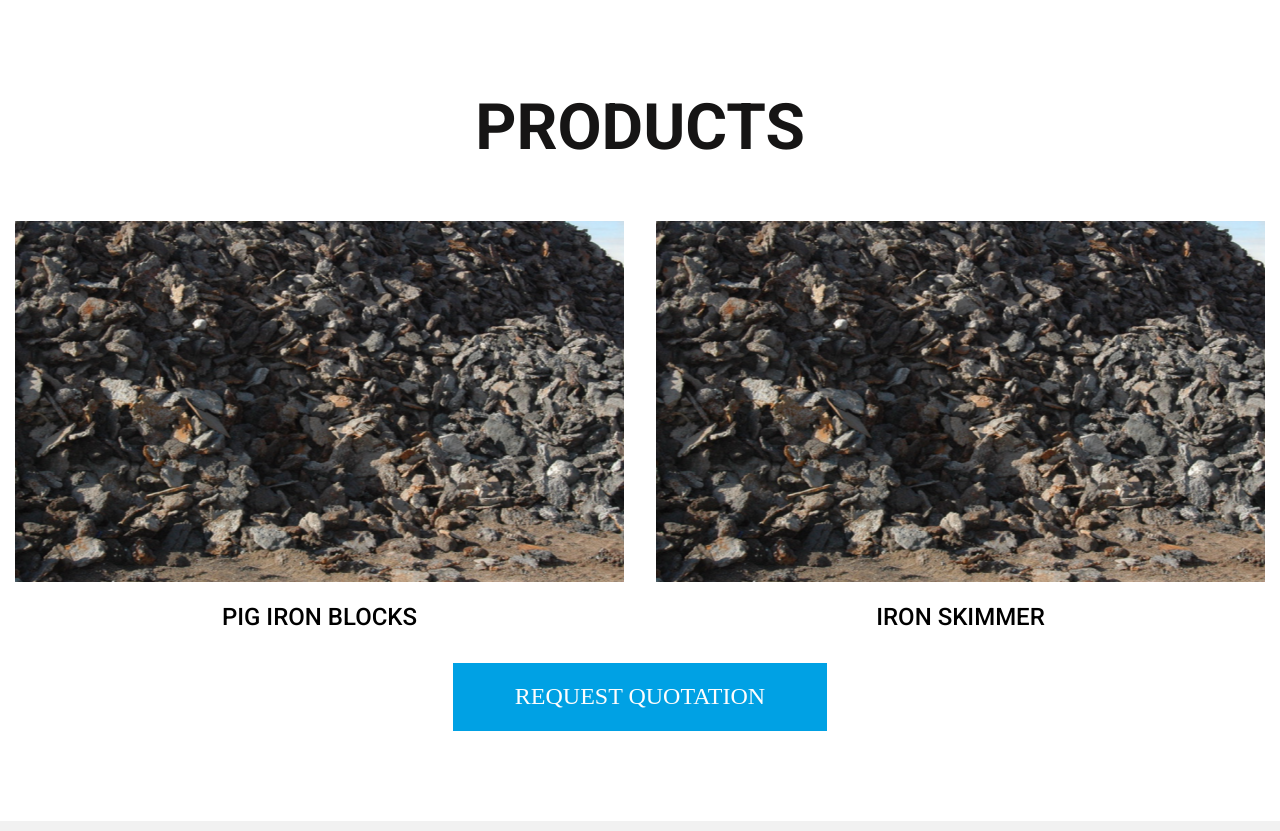
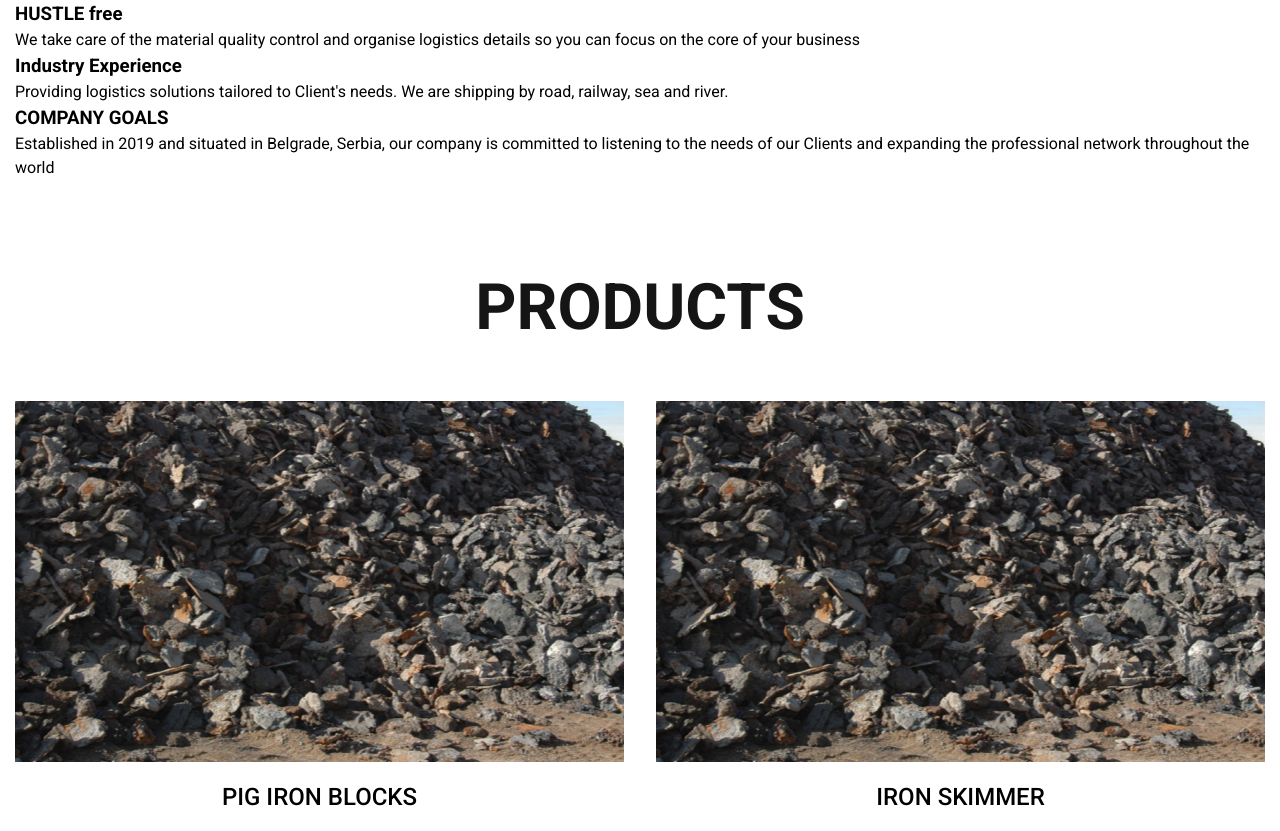
Before and after one commit to Podolskij1994/EverWay, a plain HTML site: page src/index.html in a window 1280 px wide. Shown: the top 831 px of the page. Drawn offline with Linux system fonts and the light colour scheme; files whose address does not match are found by name.

Commit message:
end html for section advantages

```diff
--- a/src/index.html
+++ b/src/index.html
@@ -21,6 +21,42 @@
       </header>
 
       <main class="site-content">
+        <section class="advantages wrapper">
+          <div class="container">
+            <ul class="advantages__list">
+              <li class="advantages__item">
+                <div class="advantages__wrapper">
+                  <h3 class="advantages__low-title">
+                    HUSTLE free
+                  </h3>
+                  <div class="advantages__text">
+                    We take care of the material quality control and organise logistics details so you can focus on the core of your business
+                  </div>
+                </div>
+              </li>
+              <li class="advantages__item">
+                <div class="advantages__wrapper">
+                  <h3 class="advantages__low-title">
+                    Industry Experience
+                  </h3>
+                  <div class="advantages__text">
+                    Providing logistics solutions tailored to Client's needs. We are shipping by road, railway, sea and river.
+                  </div>
+                </div>
+              </li>
+              <li class="advantages__item">
+                <div class="advantages__wrapper">
+                  <h3 class="advantages__low-title">
+                    COMPANY GOALS
+                  </h3>
+                  <div class="advantages__text">
+                    Established in 2019 and situated in Belgrade, Serbia, our company is committed to listening to the needs of our Clients and expanding the professional network throughout the world
+                  </div>
+                </div>
+              </li>
+            </ul>
+          </div>
+        </section>
 
         <section class="products wrapper">
           <div class="container">
@@ -62,9 +98,9 @@
             </button>
           </div>
         </section>
+
         <section class="logistics wrapper">
           <div class="container">
-
             <h2 class="logistics__title title">
               Logistics
             </h2>
```
